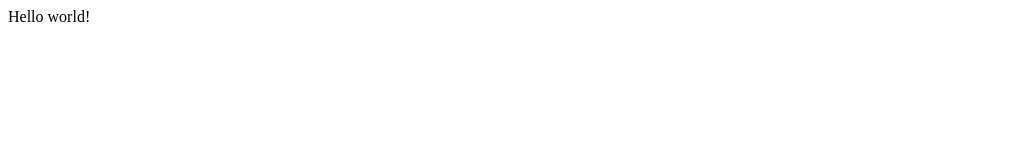
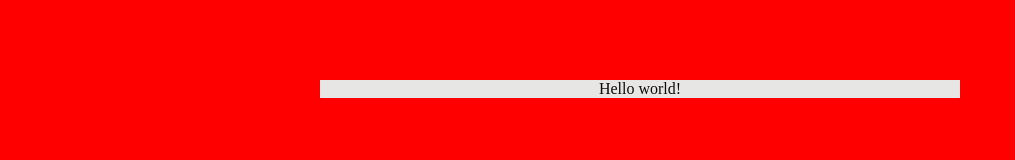
Before and after one commit to kogakure/gatsby-styled-component-bug-repo, a Gatsby site: page / in a window 1280 px wide. Shown: the whole page, without its empty margins (0-1015 px from the left). Built offline with nearby package versions, Linux system fonts and the light colour scheme; Gatsby itself is replaced by a stand-in of ours.

Commit message:
add basic components

```diff
--- /dev/null
+++ b/gatsby-browser.js
@@ -0,0 +1,14 @@
+import React from "react"
+import { ThemeProvider } from "styled-components"
+import { Normalize } from "styled-normalize"
+
+import { GlobalStyles } from "./src/global-styles"
+import { lightTheme } from "./src/theme"
+
+export const wrapRootElement = ({ element }) => (
+  <ThemeProvider theme={lightTheme}>
+    <Normalize />
+    <GlobalStyles />
+    {element}
+  </ThemeProvider>
+)
--- a/gatsby-config.js
+++ b/gatsby-config.js
@@ -6,5 +6,5 @@
 
 module.exports = {
   /* Your site config here */
-  plugins: [],
+  plugins: ["gatsby-plugin-styled-components"],
 }
--- /dev/null
+++ b/gatsby-ssr.js
@@ -0,0 +1,14 @@
+import React from "react"
+import { ThemeProvider } from "styled-components"
+import { Normalize } from "styled-normalize"
+
+import { GlobalStyles } from "./src/global-styles"
+import { lightTheme } from "./src/theme"
+
+export const wrapRootElement = ({ element }) => (
+  <ThemeProvider theme={lightTheme}>
+    <Normalize />
+    <GlobalStyles />
+    {element}
+  </ThemeProvider>
+)
--- /dev/null
+++ b/src/demo.js
@@ -0,0 +1,9 @@
+import styled from "styled-components"
+
+export const Demo = styled.div`
+  background-color: var(--colorBackground);
+  color: var(--colorText);
+  width: 50vw;
+  margin: 10vh auto;
+  text-align: center;
+`
--- /dev/null
+++ b/src/global-styles.js
@@ -0,0 +1,18 @@
+import { createGlobalStyle } from "styled-components"
+
+import { lightColors } from "./theme"
+
+import globalCSS from "./global.css"
+
+export const GlobalStyles = createGlobalStyle`
+  body {
+    background: green;
+  }
+
+  :root {
+    --colorBackground: ${lightColors.background};
+    --colorText: ${lightColors.text};
+  }
+
+  ${globalCSS}
+`
--- /dev/null
+++ b/src/global.css
@@ -0,0 +1,3 @@
+body {
+  background: red;
+}
--- a/src/pages/index.js
+++ b/src/pages/index.js
@@ -1,3 +1,5 @@
 import React from "react"
 
-export default () => <div>Hello world!</div>
+import { Demo } from "../demo"
+
+export default () => <Demo>Hello world!</Demo>
--- /dev/null
+++ b/src/theme.js
@@ -0,0 +1,10 @@
+export const lightColors = {
+  background: "hsl(40, 7%, 90%)",
+  text: "hsl(40, 7%, 5%)",
+}
+
+export const lightTheme = {
+  colors: {
+    ...lightColors,
+  },
+}
```
